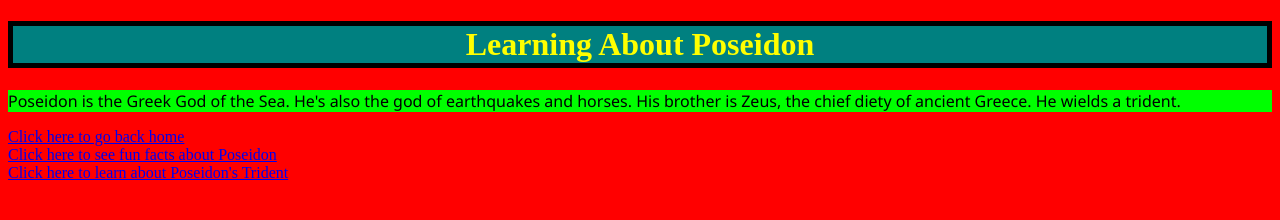
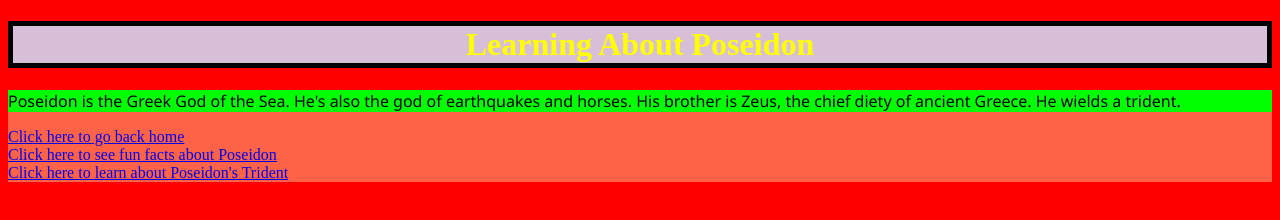
Before and after one commit to jdmar3-comp426/a01-troywon23, a plain HTML site: page about.html in a window 1280 px wide. Drawn offline with Linux system fonts and the light colour scheme.

Commit message:
hierarchy

```diff
--- a/about.html
+++ b/about.html
@@ -11,8 +11,10 @@
 <body>
 
     <div class="title">
-        <h1>Learning About Poseidon</h1>
+        <h1 id="title">Learning About Poseidon</h1>
     </div>
+
+<article>
     <div class="information">
         <p>Poseidon is the Greek God of the Sea. He's also the god of earthquakes and horses.
             His brother is Zeus, the chief diety of ancient Greece. He wields a trident.</p>
@@ -25,6 +27,7 @@
         <a id="other" href="other.html">Click here to learn about Poseidon's Trident</a>
         <br>
     </div>
+</article>
 </body>
 
 </html>
--- a/styles.css
+++ b/styles.css
@@ -47,3 +47,7 @@ a:hover {
 #title {
     background-color: thistle;
 }
+
+article {
+    background-color: tomato;
+}
```
